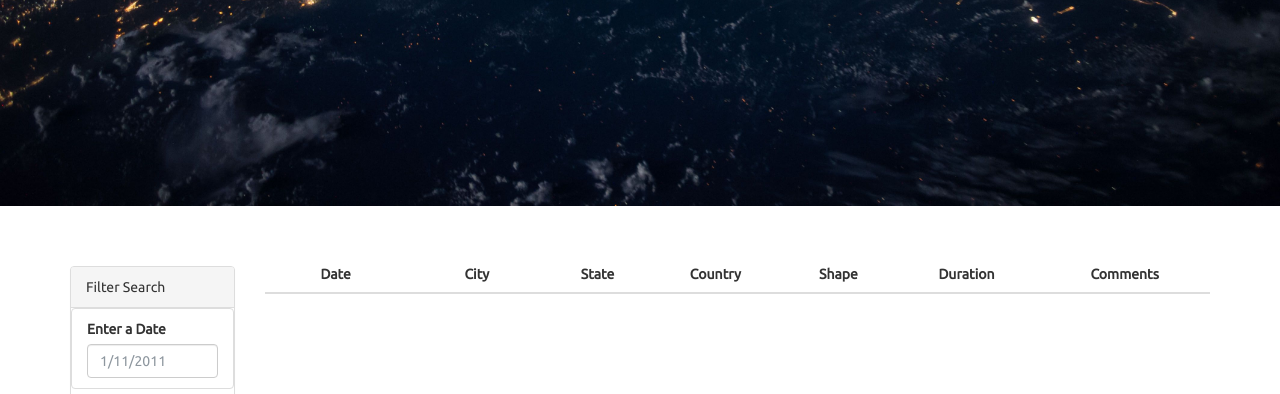
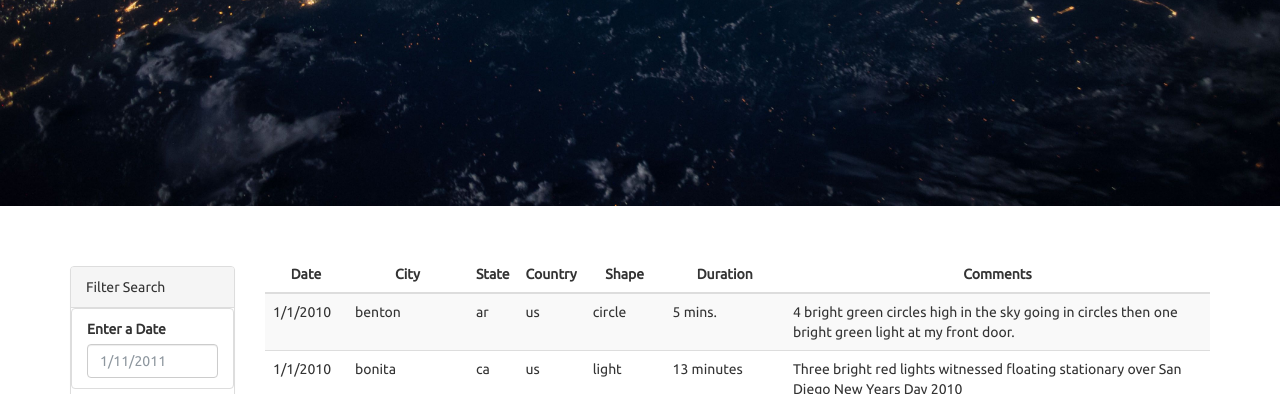
Before and after one commit to Jonsey1696/javascript-challenge, a plain HTML site: page UFO-level-1/index.html in a window 1280 px wide. Shown: the part 406-800 px from the top of the page. Drawn offline with nearby package versions, Linux system fonts and the light colour scheme.

Commit message:
hw submit

```diff
--- a/UFO-level-1/static/js/app.js
+++ b/UFO-level-1/static/js/app.js
@@ -5,14 +5,14 @@ var tableData = data;
 var tbody = d3.select("tbody");
 
 
-// Add all table data to HTML
-// data.forEach((sighting) => {
-//     var row = tbody.append("tr");
-//     Object.entries(sighting).forEach(([key, value]) => {
-//       var cell = row.append("td");
-//       cell.text(value);
-//     });
-//   });
+// // Add all table data to HTML
+data.forEach((sighting) => {
+    var row = tbody.append("tr");
+    Object.entries(sighting).forEach(([key, value]) => {
+      var cell = row.append("td");
+      cell.text(value);
+    });
+  });
 
 //   Select events
   var form = d3.select('form');
@@ -27,11 +27,29 @@ var tbody = d3.select("tbody");
 
     d3.event.preventDefault();
 
+    // clear current table data
+    d3.selectAll('tr').remove();
+
+
     var query= d3.select('#datetime');
     var query_value= query.property('value');
 
 
+    // var city_element=d3.select('#city');
+    // var city_value=city_element.property('value');
+
+    // var state_element=d3.select('#state');
+    // var state_value=state_element.property('value');
+
+    // var country_element=d3.select('#country');
+    // var country_value=ccountry_element.property('value');
+
+    // var shape_element=d3.select('#shape');
+    // var shape_value=shape_element.property('value');
+
+
     var by_date= data.filter(sighting => sighting.datetime === query_value);
+    // var by_city=by_date.filter(sighting => sighting.city === city_value);
 
 
     by_date.forEach((sighting) => {
@@ -42,6 +60,7 @@ var tbody = d3.select("tbody");
         });
       });
 
+
   };
 
 
```
Also changed, not shown: UFO-level-1/index.html (+23 -0 lines).
